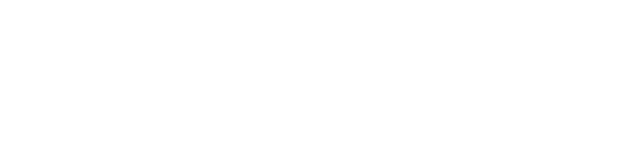
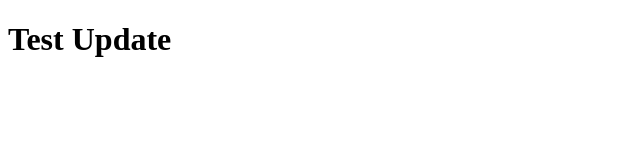
Before and after one commit to Sichakhun99/prasertcbs, a plain HTML site: page index.html in a window 1280 px wide. Shown: the whole page, without its empty margins (0-640 px from the left). Drawn offline with Linux system fonts and the light colour scheme.

Commit message:
update content

```diff
--- a/index.html
+++ b/index.html
@@ -4,9 +4,9 @@
     <meta charset="UTF-8">
     <meta http-equiv="X-UA-Compatible" content="IE=edge">
     <meta name="viewport" content="width=device-width, initial-scale=1.0">
-    <title>GIT</title>
+    <title>GIT UPDATE</title>
 </head>
 <body>
-
+    <h1>Test Update</h1>
 </body>
 </html>
```
